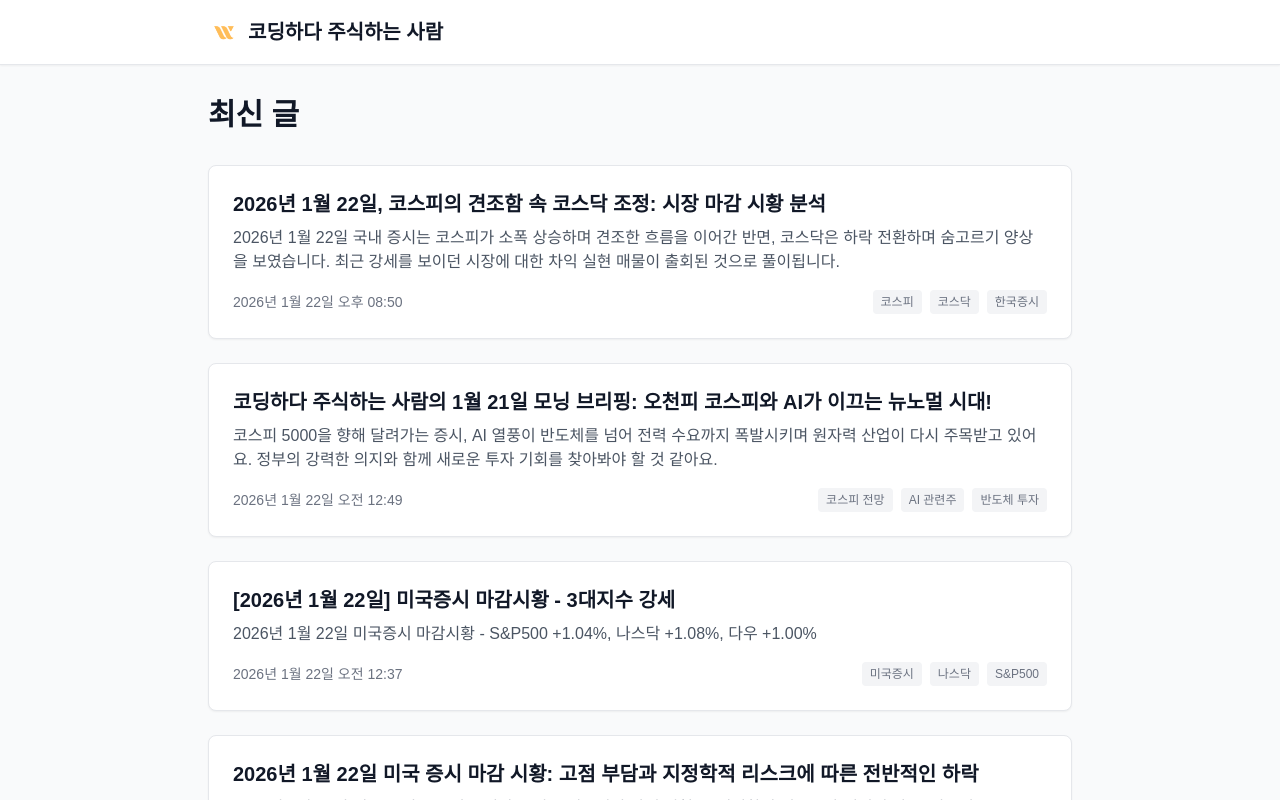
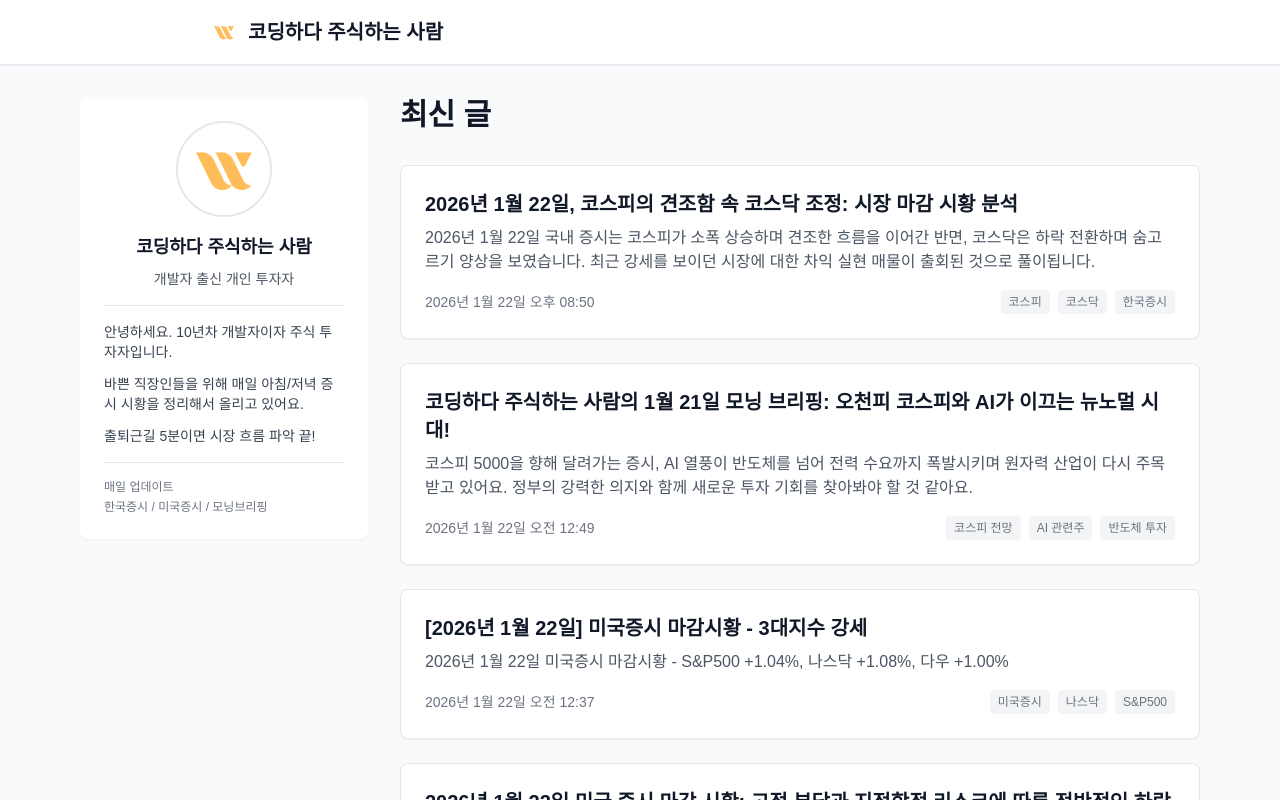
Before and after one commit to njh0317/auto-blog, a Next.js app: page / in a window 1280 px wide. Shown: the top 800 px of the page. Built offline with nearby package versions, Linux system fonts and the light colour scheme.

Commit message:
좌측 프로필 사이드바 추가
- ProfileSidebar 컴포넌트 생성
- 메인 페이지 2컬럼 레이아웃으로 변경
- 데스크톱에서만 사이드바 표시 (lg:block)
- 레이아웃 max-width 확장 (4xl → 6xl)

```diff
--- a/app/layout.tsx
+++ b/app/layout.tsx
@@ -46,7 +46,7 @@ export default function RootLayout({
             </a>
           </nav>
         </header>
-        <main className="max-w-4xl mx-auto px-4 py-8">
+        <main className="max-w-6xl mx-auto px-4 py-8">
           {children}
         </main>
         <footer className="bg-white border-t mt-12">
--- a/app/page.tsx
+++ b/app/page.tsx
@@ -1,5 +1,6 @@
 import { getAllPosts } from '@/lib/posts';
 import PostCard from '@/components/PostCard';
+import ProfileSidebar from '@/components/ProfileSidebar';
 
 export const dynamic = 'force-dynamic';
 
@@ -7,7 +8,14 @@ export default async function HomePage() {
   const posts = await getAllPosts();
 
   return (
-    <div>
+    <div className="flex gap-8">
+      {/* 좌측 사이드바 - 데스크톱에서만 표시 */}
+      <div className="hidden lg:block w-72 flex-shrink-0">
+        <ProfileSidebar />
+      </div>
+
+      {/* 우측 메인 콘텐츠 */}
+      <div className="flex-1 min-w-0">
         <h1 className="text-3xl font-bold text-gray-900 mb-8">
           최신 글
         </h1>
@@ -25,5 +33,6 @@ export default async function HomePage() {
           </div>
         )}
       </div>
+    </div>
   );
 }
--- /dev/null
+++ b/components/ProfileSidebar.tsx
@@ -0,0 +1,49 @@
+export default function ProfileSidebar() {
+  return (
+    <aside className="bg-white rounded-lg shadow-sm p-6 sticky top-8">
+      {/* 프로필 이미지 */}
+      <div className="flex justify-center mb-4">
+        <img
+          src="/icon.png"
+          alt="프로필"
+          className="w-24 h-24 rounded-full border-2 border-gray-200"
+        />
+      </div>
+
+      {/* 닉네임 */}
+      <h2 className="text-lg font-bold text-center text-gray-900 mb-2">
+        코딩하다 주식하는 사람
+      </h2>
+
+      {/* 한 줄 소개 */}
+      <p className="text-sm text-gray-600 text-center mb-4">
+        개발자 출신 개인 투자자
+      </p>
+
+      {/* 구분선 */}
+      <hr className="my-4" />
+
+      {/* 소개글 */}
+      <div className="text-sm text-gray-700 space-y-3">
+        <p>
+          안녕하세요. 10년차 개발자이자 주식 투자자입니다.
+        </p>
+        <p>
+          바쁜 직장인들을 위해 매일 아침/저녁 증시 시황을 정리해서 올리고 있어요.
+        </p>
+        <p>
+          출퇴근길 5분이면 시장 흐름 파악 끝!
+        </p>
+      </div>
+
+      {/* 구분선 */}
+      <hr className="my-4" />
+
+      {/* 블로그 정보 */}
+      <div className="text-xs text-gray-500 space-y-1">
+        <p>매일 업데이트</p>
+        <p>한국증시 / 미국증시 / 모닝브리핑</p>
+      </div>
+    </aside>
+  );
+}
```
Lines whose indentation alone changed are shown as unchanged.
